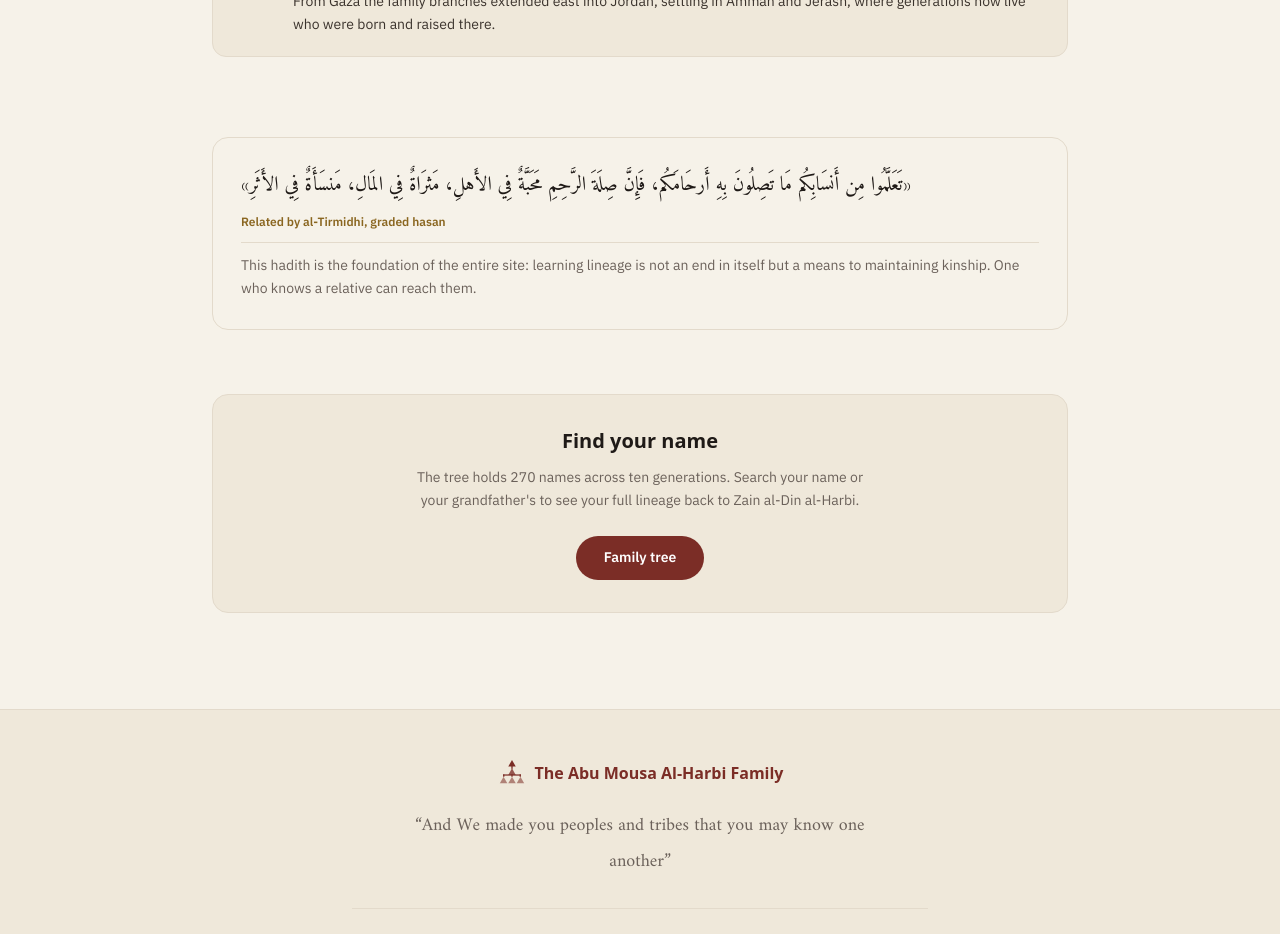
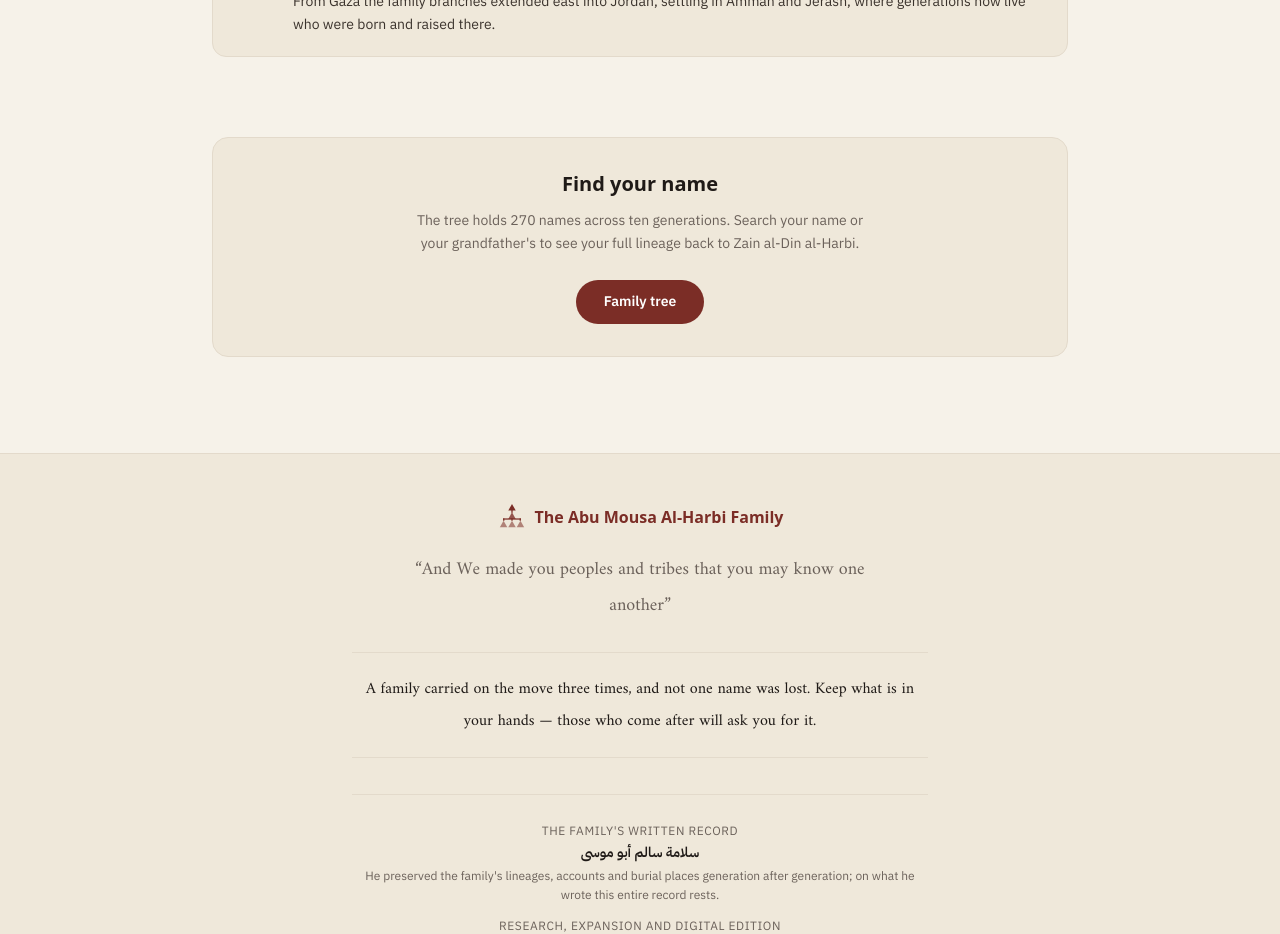
Before and after one commit to osamamousa-95/abumousa-family, a Next.js app: page /en in a window 1280 px wide. Shown: the part 1760-2694 px from the top of the page. Built offline with nearby package versions, Linux system fonts and the light colour scheme; a web font is replaced by a local one.

Commit message:
Seed: prune stale records no longer in source data

```diff
--- a/prisma/seed.ts
+++ b/prisma/seed.ts
@@ -267,7 +267,20 @@ async function main() {
   }
   console.log(`  marriages   ${marriages}  (internal: ${internalPairs.size})`);
 
-  // 5. Site content the admins can edit without touching code
+  // 5. Prune — remove any Person row whose slug is no longer produced by
+  // the current source data. Every prior pass only ever creates or updates;
+  // without this, a name deleted from data/tree.json (or a slug scheme
+  // change, as happened when slugs moved from Arabic to Latin) leaves a
+  // stale orphaned row in the database forever.
+  const currentSlugs = new Set(flat.map((p) => p.slug));
+  const existing = await prisma.person.findMany({ select: { id: true, slug: true, name: true } });
+  const stale = existing.filter((row) => !currentSlugs.has(row.slug));
+  for (const row of stale) {
+    await prisma.person.delete({ where: { id: row.id } });
+  }
+  console.log(`  pruned      ${stale.length}${stale.length ? '  (' + stale.map((s) => s.name).slice(0, 5).join('، ') + (stale.length > 5 ? '…' : '') + ')' : ''}`);
+
+  // 6. Site content the admins can edit without touching code
   const content: { key: string; value: unknown; note: string }[] = [
     { key: 'home.mission', note: 'Homepage mission statement',
       value: { ar: 'نحفظ نسب العائلة وتاريخ رحلتها لتبقى وصلاً بين الأجيال.',
@@ -285,7 +298,7 @@ async function main() {
   }
   console.log(`  content     ${content.length}`);
 
-  // 6. Notebook scans placeholder album — ADMIN-only per decision §1.6
+  // 7. Notebook scans placeholder album — ADMIN-only per decision §1.6
   await prisma.album.upsert({
     where: { slug: 'notebook-scans' },
     update: {},
--- a/src/app/[locale]/about/page.tsx
+++ b/src/app/[locale]/about/page.tsx
@@ -5,7 +5,7 @@ import { SiteFooter } from '@/components/layout/SiteFooter';
 import { Reveal } from '@/components/ui/Reveal';
 import { CreatorCard } from '@/components/person/CreatorCard';
 import { Link } from '@/i18n/routing';
-import { SCRIPTURE, READER_MESSAGE } from '@/content/scripture';
+import { READER_MESSAGE } from '@/content/scripture';
 import { CREATOR_SLUG } from '@/content/creator';
 
 export const revalidate = 86400;
@@ -70,36 +70,6 @@ export default async function AboutPage({
         </Reveal>
 
         <Reveal delay={160}>
-          <section className="mt-14">
-            <h2 className="font-[family-name:var(--font-display)] text-2xl font-extrabold">
-              {ar ? 'في فضل صلة الرحم' : 'On the ties of kinship'}
-            </h2>
-            <p className="mt-2 text-sm text-[var(--color-muted)]">
-              {ar
-                ? 'ليست معرفة النسب غايةً في ذاتها، بل وسيلةٌ إلى ما هو أعظم منها.'
-                : 'Knowing lineage is not an end in itself, but a means to something greater.'}
-            </p>
-            <div className="mt-6 space-y-4">
-              {SCRIPTURE.map((sc, i) => (
-                <Reveal key={sc.id} delay={i * 60}>
-                  <article className="rounded-2xl border border-[var(--color-line)] p-5">
-                    <p className="font-[family-name:var(--font-quran)] text-xl leading-loose">
-                      {sc.text}
-                    </p>
-                    <p className="mt-2 text-xs font-semibold text-[var(--color-gold-700)]">
-                      {ar ? sc.attribution.ar : sc.attribution.en}
-                    </p>
-                    <p className="mt-3 border-t border-[var(--color-line)] pt-3 text-sm leading-relaxed text-[var(--color-ink-2)]">
-                      {ar ? sc.gloss.ar : sc.gloss.en}
-                    </p>
-                  </article>
-                </Reveal>
-              ))}
-            </div>
-          </section>
-        </Reveal>
-
-        <Reveal delay={200}>
           <blockquote className="mt-14 rounded-2xl bg-[var(--color-gold-100)] p-7 text-center">
             <p className="font-[family-name:var(--font-quran)] text-xl leading-loose text-[var(--color-ink)]">
               {ar ? READER_MESSAGE.ar : READER_MESSAGE.en}
--- a/src/app/[locale]/page.tsx
+++ b/src/app/[locale]/page.tsx
@@ -6,7 +6,7 @@ import { SiteFooter } from '@/components/layout/SiteFooter';
 import { Reveal } from '@/components/ui/Reveal';
 import { CountUp } from '@/components/ui/CountUp';
 import { ERAS } from '@/content/history';
-import { READER_MESSAGE, SCRIPTURE } from '@/content/scripture';
+import { READER_MESSAGE } from '@/content/scripture';
 
 export default async function HomePage({
   params,
@@ -136,20 +136,6 @@ export default async function HomePage({
         </section>
 
         <Reveal as="section" className="mt-20">
-          <article className="rounded-2xl border border-[var(--color-line)] p-7">
-            <p className="font-[family-name:var(--font-quran)] text-xl leading-loose">
-              {SCRIPTURE[3].text}
-            </p>
-            <p className="mt-2 text-xs font-semibold text-[var(--color-gold-700)]">
-              {locale === 'ar' ? SCRIPTURE[3].attribution.ar : SCRIPTURE[3].attribution.en}
-            </p>
-            <p className="mt-3 border-t border-[var(--color-line)] pt-3 text-sm leading-relaxed text-[var(--color-muted)]">
-              {locale === 'ar' ? SCRIPTURE[3].gloss.ar : SCRIPTURE[3].gloss.en}
-            </p>
-          </article>
-        </Reveal>
-
-        <Reveal as="section" className="mt-16">
           <div className="rounded-2xl border border-[var(--color-line)] bg-[var(--color-paper-2)] p-8 text-center">
             <h2 className="font-[family-name:var(--font-display)] text-xl font-extrabold">
               {locale === 'ar' ? 'ابحث عن اسمك' : 'Find your name'}
--- a/src/content/scripture.ts
+++ b/src/content/scripture.ts
@@ -1,80 +1,5 @@
-/**
- * Scripture on kinship, and the site's message to the reader.
- * Hadith are given with their collector so the reader can verify.
- */
+/** The site's message to the reader. */
 
-export interface Scripture {
-  id: string;
-  text: string;
-  attribution: { ar: string; en: string };
-  gloss: { ar: string; en: string };
-  kind: 'quran' | 'hadith';
-}
-
-export const SCRIPTURE: Scripture[] = [
-  {
-    id: 'hujurat-13',
-    kind: 'quran',
-    text: '﴿يَا أَيُّهَا النَّاسُ إِنَّا خَلَقْنَاكُم مِّن ذَكَرٍ وَأُنثَىٰ وَجَعَلْنَاكُمْ شُعُوبًا وَقَبَائِلَ لِتَعَارَفُوا ۚ إِنَّ أَكْرَمَكُمْ عِندَ اللَّهِ أَتْقَاكُمْ﴾',
-    attribution: { ar: 'سورة الحجرات، الآية ١٣', en: 'Surat al-Hujurat, 49:13' },
-    gloss: {
-      ar: 'جُعلت الشعوب والقبائل ليعرف الناس بعضهم بعضاً، لا ليتفاضلوا. فحفظ النسب وسيلةٌ للتعارف والصلة، والكرم عند الله بالتقوى وحدها.',
-      en: 'Peoples and tribes exist so that people may know one another, not so they may rank one another. Preserving lineage is a means to that knowing; honour before God rests on piety alone.',
-    },
-  },
-  {
-    id: 'nisa-1',
-    kind: 'quran',
-    text: '﴿وَاتَّقُوا اللَّهَ الَّذِي تَسَاءَلُونَ بِهِ وَالْأَرْحَامَ ۚ إِنَّ اللَّهَ كَانَ عَلَيْكُمْ رَقِيبًا﴾',
-    attribution: { ar: 'سورة النساء، الآية ١', en: 'Surat al-Nisa, 4:1' },
-    gloss: {
-      ar: 'قُرنت تقوى الله بصلة الأرحام في آية واحدة، فدلّ ذلك على عظم شأنها.',
-      en: 'Mindfulness of God and the ties of kinship are joined in a single verse — a sign of how weighty those ties are.',
-    },
-  },
-  {
-    id: 'anfal-75',
-    kind: 'quran',
-    text: '﴿وَأُولُو الْأَرْحَامِ بَعْضُهُمْ أَوْلَىٰ بِبَعْضٍ فِي كِتَابِ اللَّهِ﴾',
-    attribution: { ar: 'سورة الأنفال، الآية ٧٥', en: 'Surat al-Anfal, 8:75' },
-    gloss: {
-      ar: 'ذوو القرابة أحقّ بعضهم ببعض في البرّ والنصرة والصلة.',
-      en: 'Those bound by kinship have the first claim upon one another in kindness, support and connection.',
-    },
-  },
-  {
-    id: 'learn-lineage',
-    kind: 'hadith',
-    text: '«تَعَلَّمُوا مِن أَنسَابِكُم مَا تَصِلُونَ بِهِ أَرحَامَكُم، فَإِنَّ صِلَةَ الرَّحِمِ مَحَبَّةٌ فِي الأَهلِ، مَثرَاةٌ فِي المَالِ، مَنسَأَةٌ فِي الأَثَرِ»',
-    attribution: { ar: 'رواه الترمذي، وحسّنه', en: 'Related by al-Tirmidhi, graded hasan' },
-    gloss: {
-      ar: 'هذا الحديث هو أصل هذا الموقع كله: أن تعلّم النسب ليس غايةً في ذاته، بل وسيلةٌ إلى صلة الرحم. فمن عرف قريبه وصله.',
-      en: 'This hadith is the foundation of the entire site: learning lineage is not an end in itself but a means to maintaining kinship. One who knows a relative can reach them.',
-    },
-  },
-  {
-    id: 'rizq-athar',
-    kind: 'hadith',
-    text: '«مَن سَرَّهُ أَن يُبسَطَ لَهُ فِي رِزقِهِ، وَيُنسَأَ لَهُ فِي أَثَرِهِ، فَليَصِل رَحِمَهُ»',
-    attribution: { ar: 'متفق عليه — رواه البخاري ومسلم', en: 'Agreed upon — al-Bukhari and Muslim' },
-    gloss: {
-      ar: 'وُعد واصلُ الرحم ببركةٍ في رزقه وأثرٍ يبقى بعده. وأيّ أثرٍ أبقى من اسمٍ محفوظ يقرؤه من بعدك؟',
-      en: 'One who maintains kinship is promised blessing in provision and a legacy that outlasts them. And what legacy endures longer than a name preserved for those who come after?',
-    },
-  },
-  {
-    id: 'rahim-arsh',
-    kind: 'hadith',
-    text: '«الرَّحِمُ مُعَلَّقَةٌ بِالعَرشِ تَقُولُ: مَن وَصَلَنِي وَصَلَهُ اللهُ، وَمَن قَطَعَنِي قَطَعَهُ اللهُ»',
-    attribution: { ar: 'متفق عليه — رواه البخاري ومسلم', en: 'Agreed upon — al-Bukhari and Muslim' },
-    gloss: {
-      ar: 'الرحم أمانةٌ معلّقة، من حفظها حُفظ، ومن أهملها ضاع منه ما هو أكبر.',
-      en: 'Kinship is a trust held aloft: whoever keeps it is kept, and whoever neglects it loses something greater.',
-    },
-  },
-];
-
-/** The epigraph shown to every visitor. */
 export const READER_MESSAGE = {
   ar: 'عائلةٌ حُملت في الرِّحال ثلاث مرات، فما سقط منها اسم. فاحفَظ ما بين يديك، فإنّ من بعدك سيسألك عنه.',
   en: 'A family carried on the move three times, and not one name was lost. Keep what is in your hands — those who come after will ask you for it.',
```
